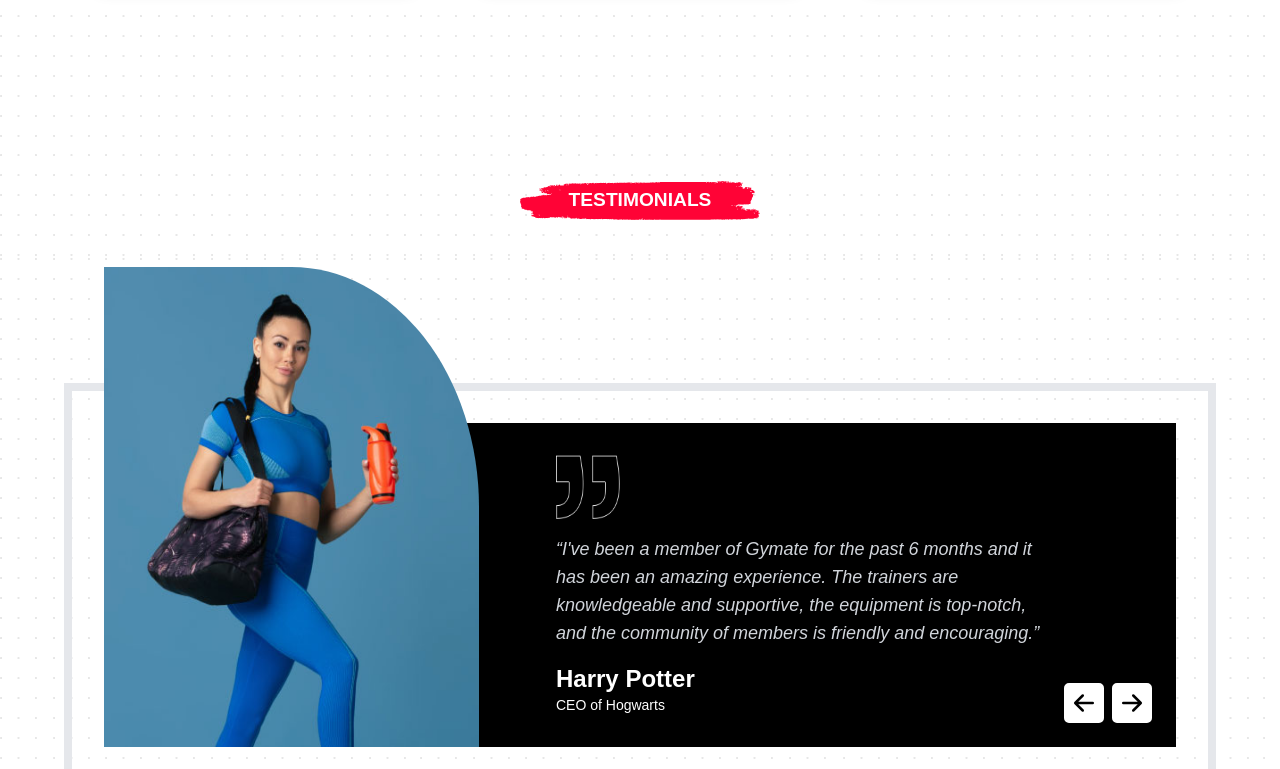
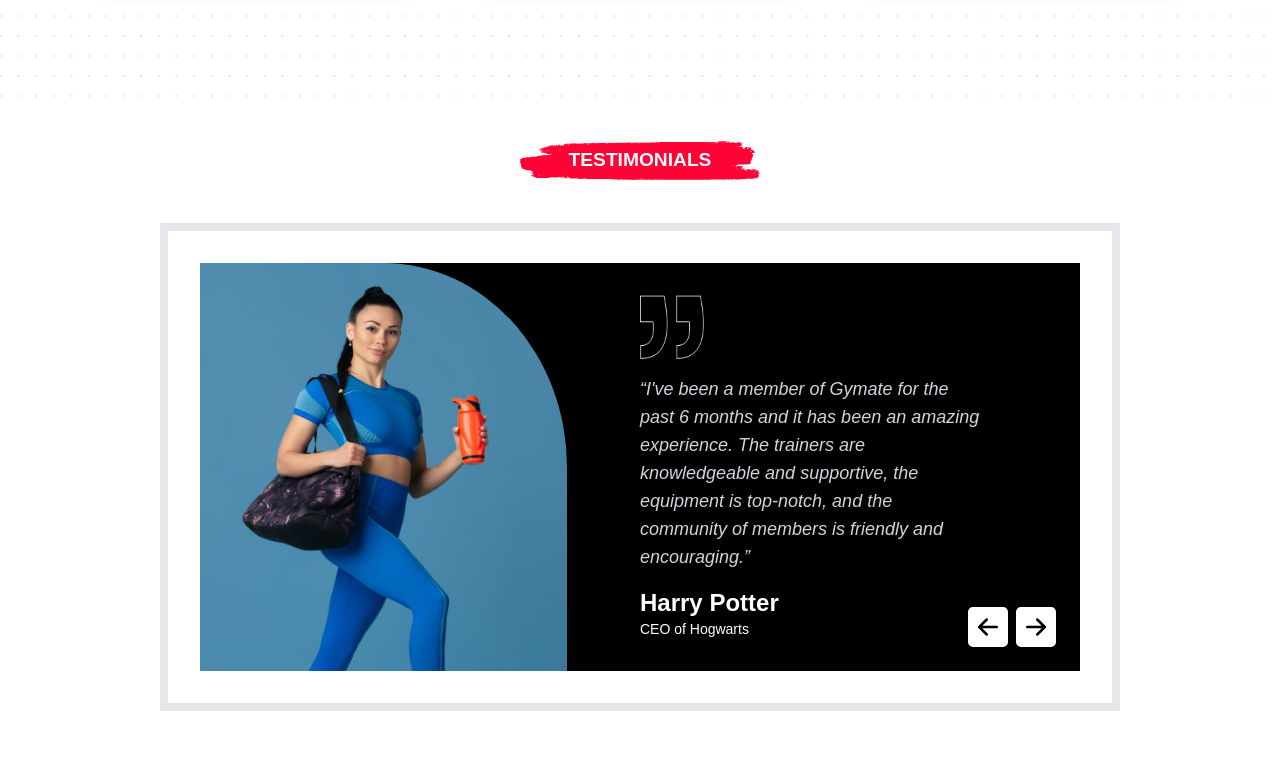
Before and after one commit to PawelWydra/Gymate-main, a React (Create React App) app: page / in a window 1280 px wide. Shown: the part 4500-5269 px from the top of the page. Built offline with nearby package versions, Linux system fonts and the light colour scheme.

Commit message:
feat: add rwd to testimonials

```diff
--- a/src/components/testimonials/testimonials.jsx
+++ b/src/components/testimonials/testimonials.jsx
@@ -3,6 +3,7 @@ import quotes from "../../assets/images/testimonials/quotes.png";
 import testimonialNew from "../../assets/images/testimonials/testimonial-new.jpg";
 import ArrowRedBtn from "./arrowRedBtn/arrowRedBtn";
 import LogoContainer from "./logoContainer/logoContainer";
+import SectionContainer from "../sectionContainer/sectionContainer";
 
 const paragraphText = `I've been a member of Gymate for the past 6 months and it has
 been an amazing experience. The trainers are knowledgeable and
@@ -20,12 +21,18 @@ const Testimonials = () => {
   };
 
   return (
-    <div className="flex flex-col items-center mt-20 w-full">
-      <RedBgHeading text="TESTIMONIALS" width="15rem" />
-      <div className="flex items-center justify-center max-w-6xl mt-40 border-8 border-gray-200 p-8">
-        <div className="flex justify-end size-max p-8 bg-black text-white relative">
-          <img src={testimonialNew} alt="" style={ladyStyles} />
-          <div className="w-7/12 h-2/3 flex flex-col">
+    <SectionContainer bg={"#fff"}>
+      <div className="mx-auto">
+        <RedBgHeading text="TESTIMONIALS" width="15rem" />
+      </div>
+      <div className="flex items-center justify-center max-w-6xl mt-10 md:mt-15 2xl:mt-40 border-8 border-gray-200 p-8">
+        <div className="flex justify-end p-8 bg-black text-white relative">
+          <img
+            className="hidden lg:block absolute left-0 bottom-0 rounded-tr-[50%] min-h-full max-h-full 2xl:max-h-fit w-5/12 3xl:w-[27rem]"
+            src={testimonialNew}
+            alt=""
+          />
+          <div className="lg:w-6/12 h-2/3 flex flex-col">
             <img src={quotes} alt="" className="size-16" />
             <q className="w-10/12 my-4 text-lg font-thin italic text-gray-300">
               {paragraphText}
@@ -41,7 +48,7 @@ const Testimonials = () => {
       </div>
       <LogoContainer />
       <hr className="border-t border-gray-300 w-full" />
-    </div>
+    </SectionContainer>
   );
 };
 
```
